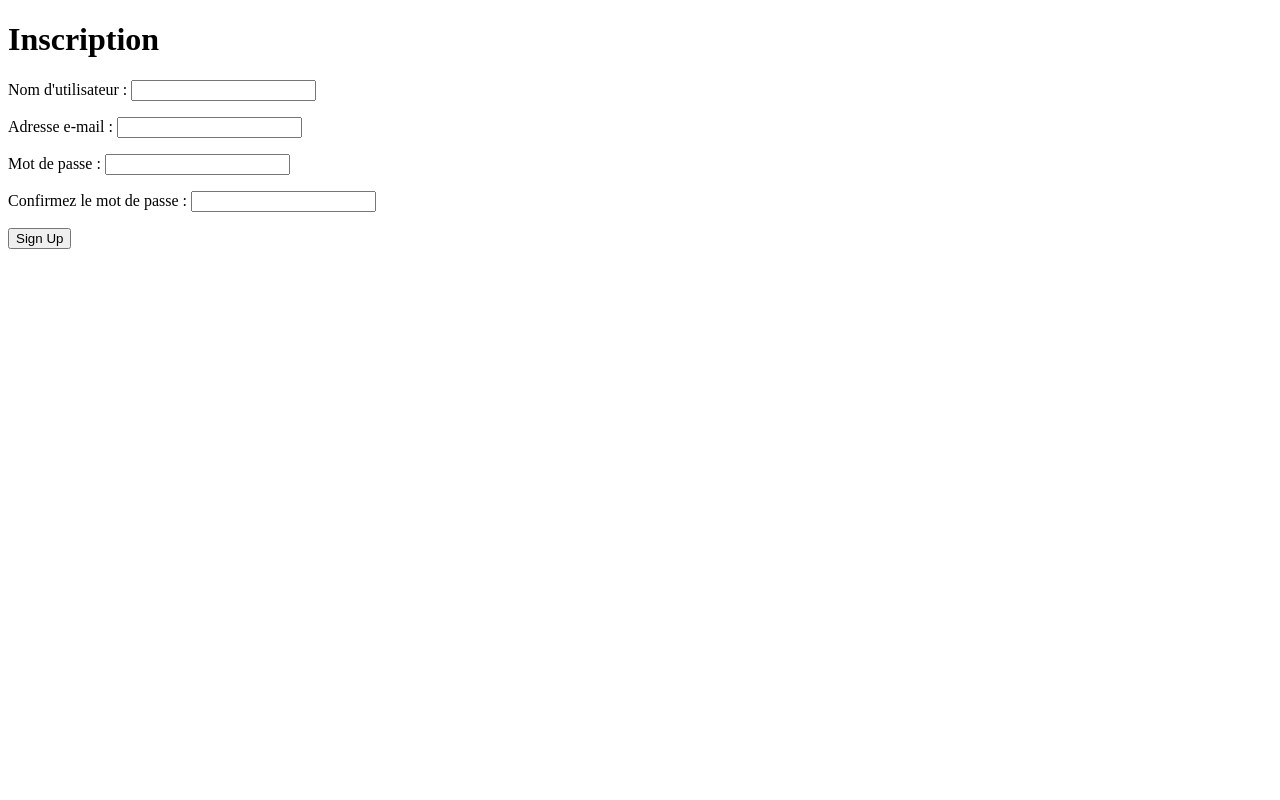
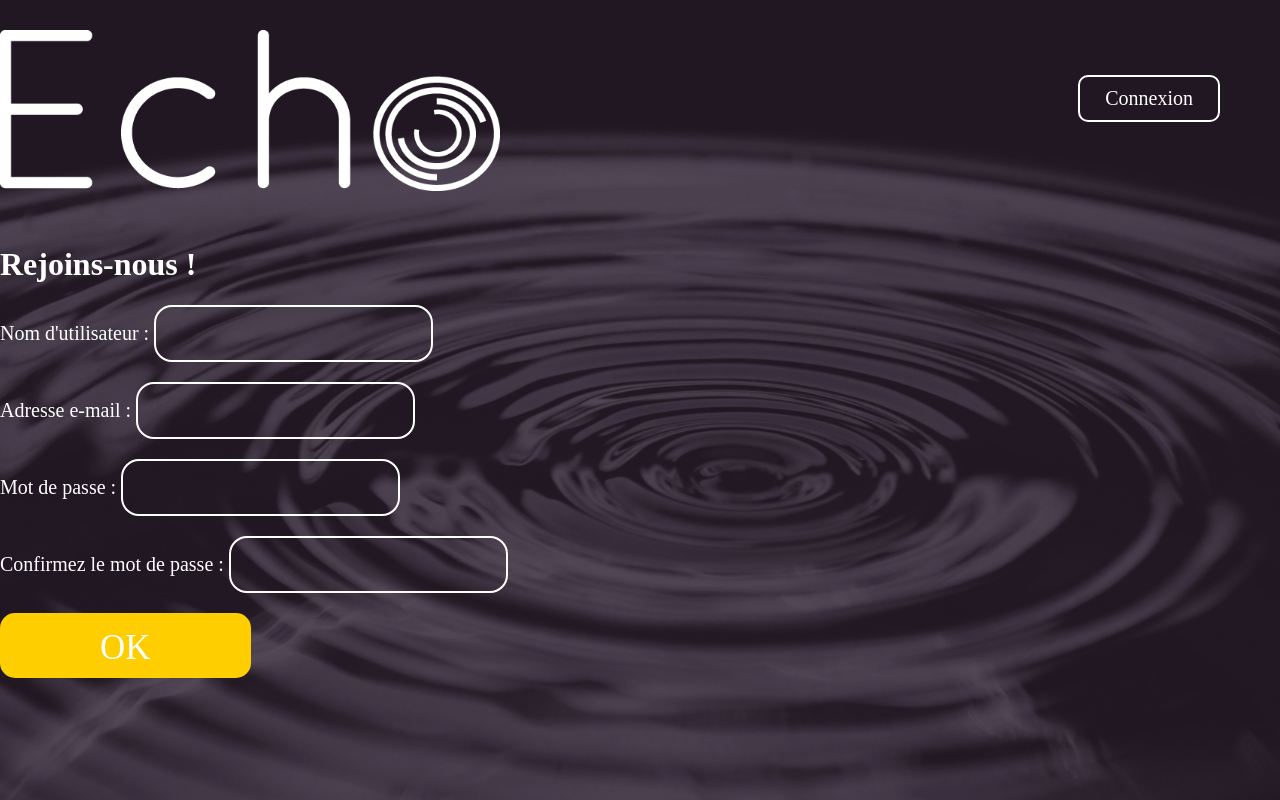
Before and after one commit to vnctaing/echo, a CodeIgniter app: a page that uses application/views/main/signup.php in a window 1280 px wide. Run offline with CodeIgniter, Linux system fonts and the light colour scheme; some libraries are stand-ins or nearby versions.

Commit message:
change background

```diff
--- a/application/views/main/signup.php
+++ b/application/views/main/signup.php
@@ -3,9 +3,16 @@
 <head>
   <meta charset="UTF-8">
   <title>Signup</title>
+  <?=css('signup.css')?>
 </head>
 <body>
-  <h1>Inscription</h1>
+  <div>
+     <a href="../../../index.php"><img src="../../../assets/img/logo-echo-blanc.png"></a>
+  </div>
+      <ul>
+      <li><?php echo anchor('main/login', 'Connexion'); ?></li>
+    </ul>
+     <h1>Rejoins-nous !</h1>
   <script>
     // This is called with the results from from FB.getLoginStatus().
     function statusChangeCallback(response) {
@@ -106,7 +113,7 @@
   echo form_password('cpassword');
   echo '</p>';
   echo '<p>';
-  echo form_submit('signup_submit', 'Sign Up');
+  echo form_submit('signup_submit', 'OK');
   echo '</p>';
 
 
--- a/assets/css/new.css
+++ b/assets/css/new.css
@@ -9,7 +9,7 @@ h1, h2, p {
 body {
   font-family: quicksand;
   margin: 0;
-  background-image: url(../img/wpp-2.jpg);
+  background-image: url(../img/bg-echo.jpg);
   background-size: 100%; }
   body a {
     text-decoration: none; }
--- /dev/null
+++ b/assets/css/signup.css
@@ -0,0 +1,60 @@
+/*$font-face :
+ * font-family: "American Typewriter"
+ * src: url('../../font/AmericanTypewriter.ttf') */
+body {
+  font-family: quicksand;
+  margin: 0;
+  background-image: url(../img/bg-echo.jpg);
+  background-size: 100%;
+  color: white; }
+  body img {
+    width: 500px;
+    margin: 30px auto;
+    position: relative; }
+  body ul {
+    float: right;
+    margin: -180px 60px 0 0; }
+    body ul li {
+      border: solid 2px white;
+      border-radius: 10px;
+      padding: 10px 5px;
+      display: block;
+      margin: 30px 0;
+      transition: all 0.5s ease; }
+      body ul li a {
+        text-decoration: none;
+        position: relative;
+        font-size: 20px;
+        transition: all 0.5s ease;
+        color: white;
+        padding: 20px; }
+      body ul li a:hover {
+        color: #2E2736;
+        font-weight: bold; }
+    body ul li:hover {
+      background: white; }
+  body h1 {
+    font-family: url("../../../font/AmericanTypewriter.ttf"); }
+  body form {
+    font-size: 20px;
+    font-weight: lighter; }
+    body form input {
+      background: none;
+      font-family: quicksand;
+      color: white;
+      font-size: 20px;
+      padding: 15px;
+      border-radius: 18px;
+      border: 2px white solid; }
+    body form input[type=submit] {
+      color: white;
+      background: #ffce00;
+      padding: 15px 100px 10px 100px;
+      font-size: 24px;
+      border: none;
+      border-radius: 15px;
+      font-size: 35px;
+      font-family: quicksand;
+      font-weight: lighter; }
+
+/*# sourceMappingURL=signup.css.map */
--- a/assets/sass/new.sass
+++ b/assets/sass/new.sass
@@ -13,7 +13,7 @@ h1, h2, p
 body
 	font-family : quicksand
 	margin: 0
-	background-image: url(../img/wpp-2.jpg)
+	background-image: url(../img/bg-echo.jpg)
 	background-size: 100%
 
 	a
--- /dev/null
+++ b/assets/sass/signup.sass
@@ -0,0 +1,72 @@
+$violetclair: #b68dc0
+$jaune : #ffce00
+$violetfonce : #2E2736
+/*$font-face :
+    font-family: "American Typewriter"
+    src: url('../../font/AmericanTypewriter.ttf')*/
+
+body
+	font-family : quicksand
+	margin: 0
+	background-image: url(../img/bg-echo.jpg)
+	background-size: 100%
+	color: white
+
+	img
+		width: 500px
+		margin: 30px auto
+		position: relative
+
+	ul
+		float: right
+		position:relative
+		margin: -180px 60px 0 0
+
+		li
+			border: solid 2px white
+			border-radius: 10px
+			padding: 10px 5px
+			display: block
+			margin: 30px 0
+			transition: all 0.5s ease
+
+			a
+				text-decoration: none
+				position: relative
+				font-size: 20px
+				transition: all 0.5s ease
+				color: white
+				padding: 20px
+
+			a:hover
+				color: $violetfonce
+				font-weight: bold
+
+		li:hover
+			background: white
+	h1
+		font-family: url('../../../font/AmericanTypewriter.ttf')
+
+	form
+		font-size: 20px
+		font-weight: lighter
+
+		input
+			background: none
+			font-family: quicksand
+			color: white
+			font-size: 20px
+			padding: 15px
+			border-radius: 18px
+			border: 2px white solid
+
+		input[type=submit]
+			color: white
+			background: $jaune
+			padding: 15px 100px 10px 100px
+			font-size: 24px
+			border: none
+			border-radius: 15px
+			font-size: 35px
+			font-family: quicksand
+			font-weight: lighter
```
Also changed, not shown: assets/img/bg-echo.jpg (added), 2 other files.
